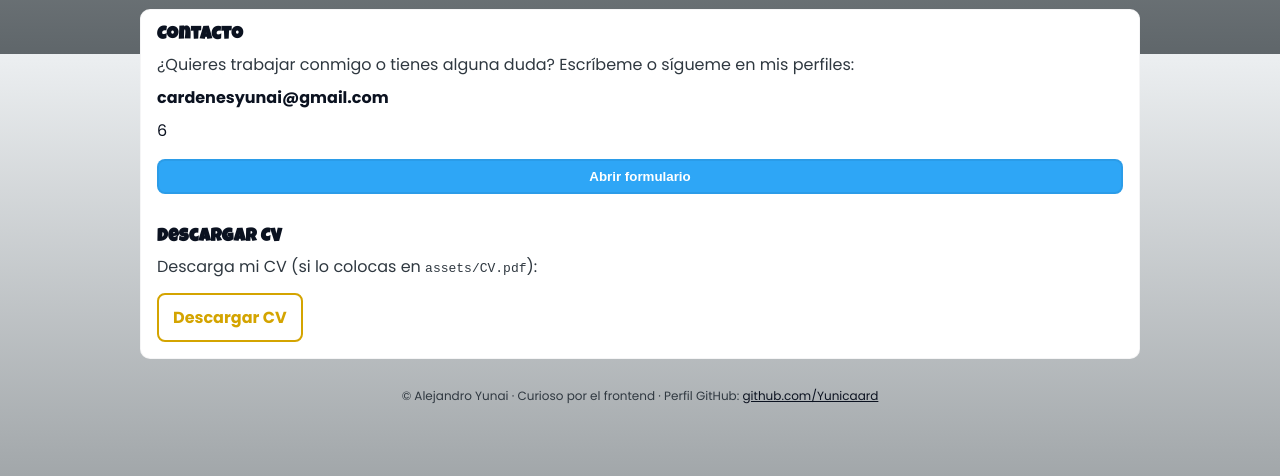
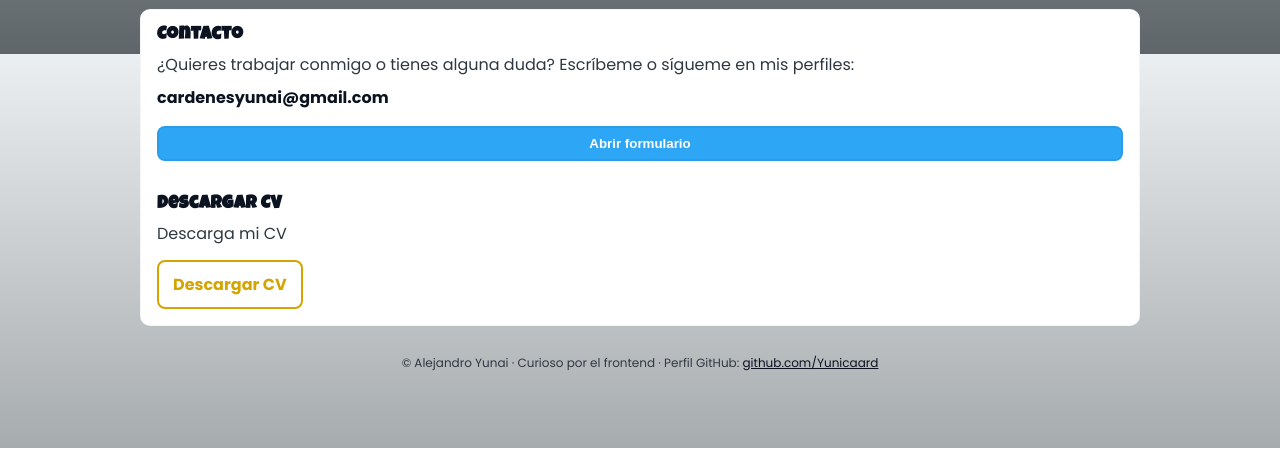
Before and after one commit to Yunicaard/portfolio, a plain HTML site: page index.html in a window 1280 px wide. Shown: the part 746-1222 px from the top of the page. After the commit the page ends 1194 px from the top, so only its background shows below. Drawn offline with Linux system fonts and the light colour scheme.

Commit message:
Segundo supermega commit

```diff
--- a/index.html
+++ b/index.html
@@ -21,7 +21,6 @@
       <div class="name">YUNICAARD</div>
       <div class="scroll-hint" id="scrollHint" role="button" aria-label="Ir a la sección Sobre">
         <div class="chev" aria-hidden="true"></div>
-        <div class="scroll-text">Desliza para ver más</div>
       </div>
     </div>
 
@@ -99,14 +98,14 @@
       <p>¿Quieres trabajar conmigo o tienes alguna duda? Escríbeme o sígueme en mis perfiles:</p>
       <div class="contact-list">
         <a href="mailto:cardenesyunai@gmail.com">cardenesyunai@gmail.com</a>
-6        <!-- Button to create a contact form dynamically -->
+        <!-- Button to create a contact form dynamically -->
         <button id="openContactForm" class="contact-btn" type="button">Abrir formulario</button>
         <div id="contactFormContainer" aria-live="polite"></div>
       </div>
 
       <div style="margin-top:14px">
         <h3>Descargar CV</h3>
-        <p style="margin:6px 0">Descarga mi CV (si lo colocas en <code>assets/CV.pdf</code>):</p>
+        <p style="margin:6px 0">Descarga mi CV</p>
         <a class="cta-download" href="assets/Curriculum_Yunai_Cárdenes.pdf" download="Curriculum_Yunai_Cárdenes.pdf">Descargar CV</a>
       </div>
     </section>
```
